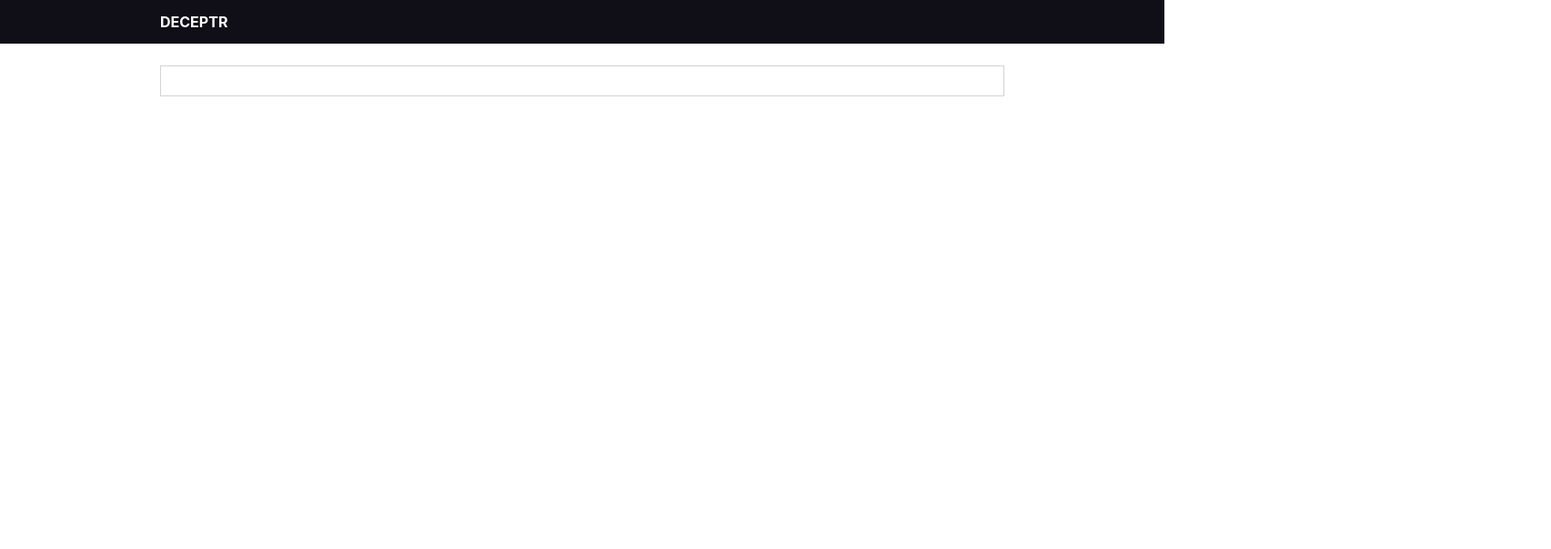
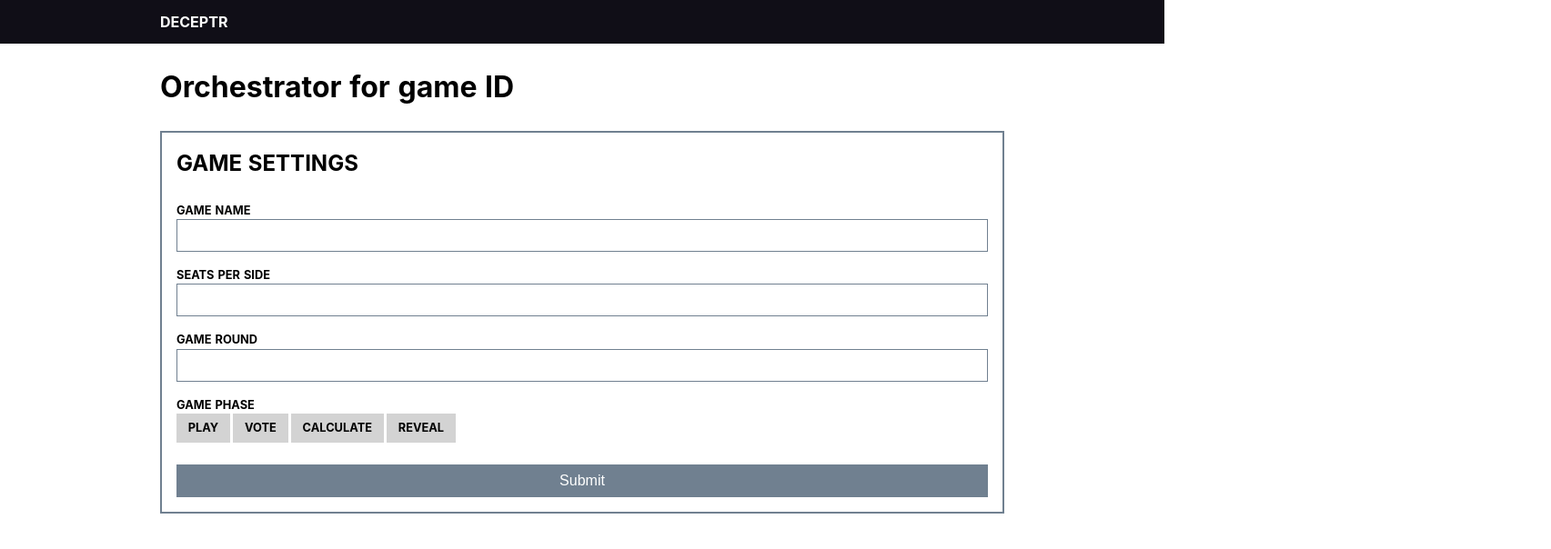
Before and after one commit to phazonoverload/social-deception, a Nuxt app: page /orchestrator/1 in a window 1280 px wide. Shown: the top 604 px of the page at 91% size, 1705 px wide, since content can reach past the window. Built offline with nearby package versions, Linux system fonts and the light colour scheme; what vue-firestore would draw is missing.

Commit message:
orc settings, toast messages

```diff
--- /dev/null
+++ b/components/admin/GameSettings.vue
@@ -0,0 +1,82 @@
+<template>
+  <div id="settings">
+    <h2>Game Settings</h2>
+    <form @submit.prevent="submitForm">
+      <label for="game-name">Game name</label>
+      <input type="text" v-model="formData.name" id="game-name">
+      <label for="game-seats">Seats per side</label>
+      <input type="number" v-model="formData.seats" id="game-seats">
+      <label for="game-round">Game round</label>
+      <input type="number" v-model="formData.state.round" id="game-round">
+      <label for="game-phase">Game phase</label>
+      <div class="radio">
+        <input type="radio" value="play" id="play" v-model="formData.state.phase">
+        <label for="play">Play</label>
+      </div>
+      <div class="radio">
+        <input type="radio" value="vote" id="vote" v-model="formData.state.phase">
+        <label for="vote">Vote</label>
+      </div>
+      <div class="radio">
+        <input type="radio" value="calculate" id="calculate" v-model="formData.state.phase">
+        <label for="calculate">Calculate</label>
+      </div>
+      <div class="radio">
+        <input type="radio" value="reveal" id="reveal" v-model="formData.state.phase">
+        <label for="reveal">Reveal</label>
+      </div>
+      <input type="submit">
+    </form>
+  </div>
+</template>
+
+<script>
+import { db } from '~/plugins/firebase.js'
+
+export default {
+  data() {
+    return {
+      formData: {
+        state: {}
+      },
+      game: {}
+    }
+  },
+  firestore() {
+    return {
+      game: {
+        ref: db.collection('games').doc(this.$route.params.id),
+        resolve: data => { this.formData = data }
+      },
+    }
+  },
+  methods: {
+    submitForm() {
+      this.$firestore.game.update({
+        name: this.formData.name,
+        seats: parseInt(this.formData.seats),
+        state: {
+          round: parseInt(this.formData.state.round),
+          phase: this.formData.state.phase
+        }
+      }).then(() => {
+        this.$toast.success('Game updated')
+      });
+    }
+  }
+}
+</script>
+
+<style scoped>
+#settings {
+  border: 2px solid slategrey;
+  padding: 1em;
+}
+h2 {
+  margin-bottom: 1.5rem;
+}
+input[type="submit"] {
+  margin-top: 1.5em;
+  margin-bottom: 0;
+}
+</style>
--- a/components/admin/GameStateForm.vue
+++ /dev/null
@@ -1,54 +0,0 @@
-<template>
-  <div class="w">
-    <!-- <h2>Change game state</h2>
-    <div class="split-rounds">
-      <form @submit.prevent="changeGameState">
-        <label for="game-round">Game Round</label>
-        <input type="number" id="game-round" v-model="newGameState.round" required>
-        <label for="game-phase">Game Phase</label>
-        <select id="game-phase" v-model="newGameState.phase" required>
-          <option>play</option>
-          <option>vote</option>
-          <option>reveal</option>
-        </select>
-        <input type="submit" value="Update">
-      </form>
-      <div class="current" v-if="gameState">
-        <p>Current round: {{gameState.round}}</p>
-        <p>Current phase: {{gameState.phase}}</p>
-      </div>
-    </div> -->
-  </div>
-</template>
-
-<script>
-export default {
-  data() {
-    return {
-      newGameState: {}
-    }
-  },
-  methods: {
-    changeGameState() {
-      this.$store.dispatch('adminSetGameState', this.newGameState)
-    }
-  },
-  computed: {
-    gameState() {
-      return this.$store.getters.adminGameState;
-    }
-  }
-}
-</script>
-
-<style scoped>
-.split-rounds {
-  display: grid;
-  grid-template-columns: 3fr 1fr;
-  grid-gap: 2em;
-  margin-top: 1em;
-}
-.split-rounds .current {
-  margin-top: 1em;
-}
-</style>
--- a/layouts/default.vue
+++ b/layouts/default.vue
@@ -80,6 +80,27 @@ button {
   color: white;
 }
 
+.radio {
+  display: inline-block;
+}
+
+.radio input {
+  opacity: 0;
+  position: absolute;
+  pointer-events: none;
+}
+
+.radio input + label {
+  background: lightgrey;
+  display: inline-block;
+  padding: 0.5em 1em; margin-right: 0.25em;
+}
+
+.radio input:checked + label {
+  background: mediumseagreen;
+  color: white;
+}
+
 label {
   text-transform: uppercase;
   font-weight: bold;
@@ -91,4 +112,9 @@ label {
 h2 {
   text-transform: uppercase;
 }
+
+.toasted-container.bottom-right {
+  bottom: 20px !important;
+  right: 20px !important;
+}
 </style>
--- a/nuxt.config.js
+++ b/nuxt.config.js
@@ -42,8 +42,16 @@ module.exports = {
   modules: [
     // Doc: https://axios.nuxtjs.org/usage
     '@nuxtjs/axios',
-    '@nuxtjs/pwa'
+    '@nuxtjs/pwa',
+    '@nuxtjs/toast'
   ],
+  /*
+  ** Toast config
+  */
+ toast: {
+  position: 'bottom-right',
+  duration: 2000
+ },
   /*
   ** Axios module configuration
   */
--- a/package.json
+++ b/package.json
@@ -15,10 +15,12 @@
     "@firebase/firestore": "^1.0.2",
     "@nuxtjs/axios": "^5.3.6",
     "@nuxtjs/pwa": "^2.6.0",
+    "@nuxtjs/toast": "^3.0.2",
     "cross-env": "^5.2.0",
     "firebase": "^5.8.2",
     "nuxt": "^2.3.4",
     "vue-firestore": "^0.3.16",
+    "vue-toastr": "^2.0.16",
     "vuefire": "^2.0.0-alpha.20"
   },
   "devDependencies": {
--- a/pages/orchestrator/_id/index.vue
+++ b/pages/orchestrator/_id/index.vue
@@ -1,16 +1,17 @@
 <template>
   <div>
+    <h1 class="title">Orchestrator for game ID</h1>
     <!-- Admin game {{game.id}}
     <div class="w">
       <h2>Players</h2>
       <PlayerListing :players='players' />
     </div> -->
-    <GameStateForm />
+    <GameSettings />
   </div>
 </template>
 
 <script>
-import GameStateForm from '@/components/admin/GameStateForm';
+import GameSettings from '@/components/admin/GameSettings';
 import PlayerListing from '@/components/admin/PlayerListing';
 
 export default {
@@ -43,7 +44,7 @@ export default {
     }
   },
   components: {
-    GameStateForm,
+    GameSettings,
     PlayerListing
   }
 }
```
Also changed, not shown: 1 other file (tests, documents, lock files or other folders).
